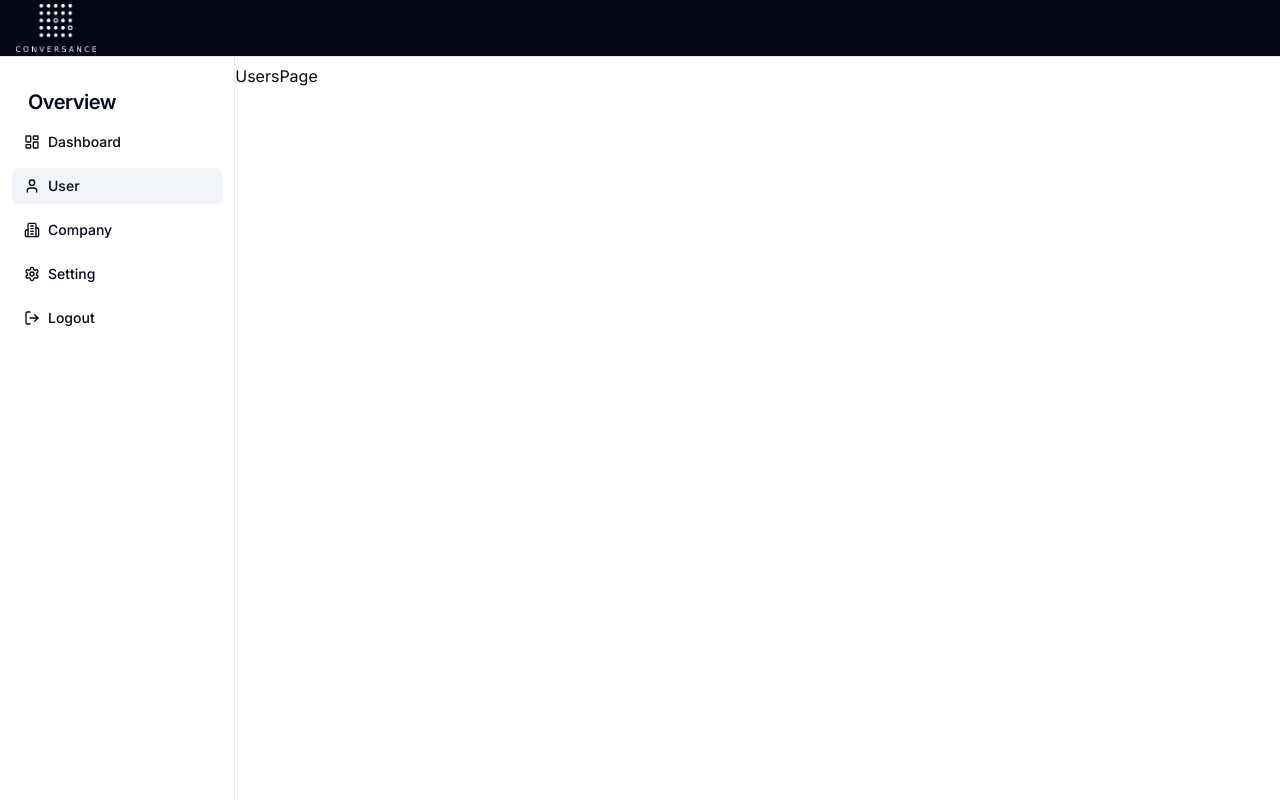
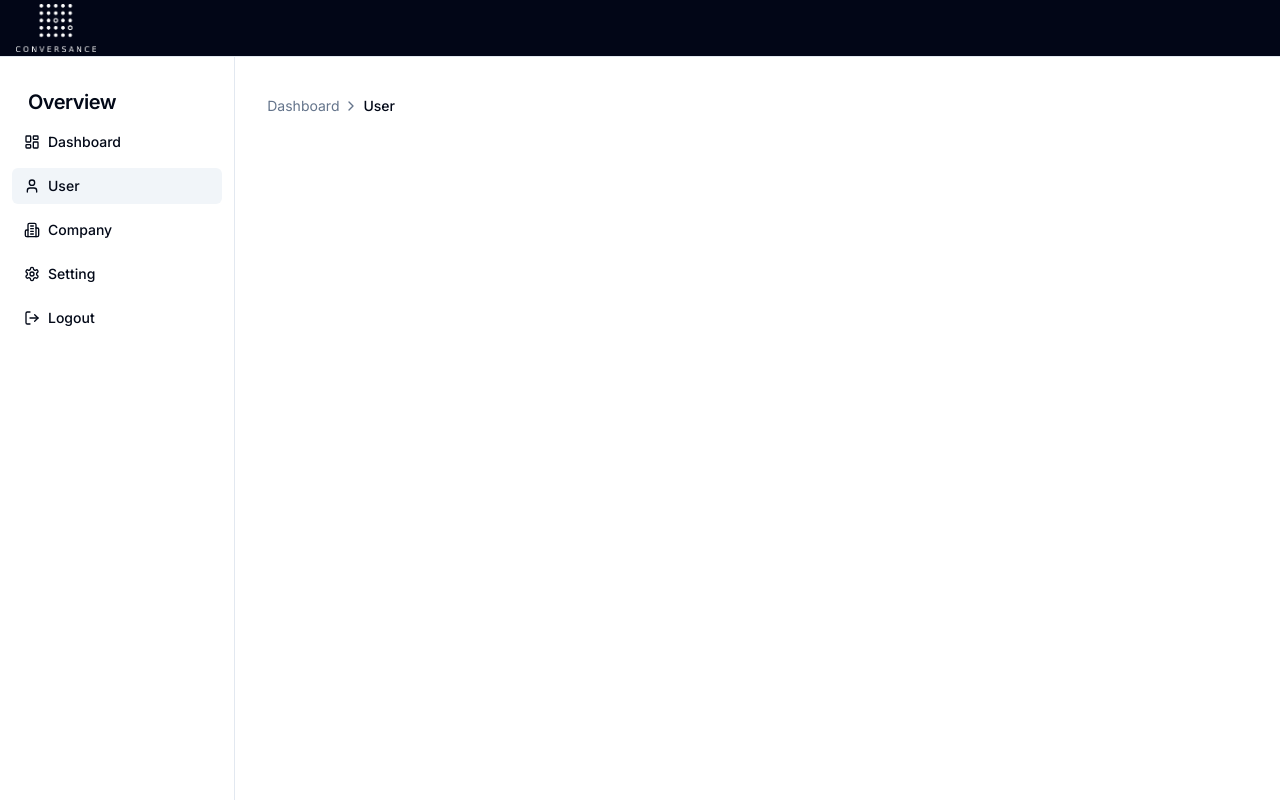
Before and after one commit to dav473/admin, a Next.js app in the folder my-app/: page /admin/users in a window 1280 px wide. Built offline with nearby package versions, Linux system fonts and the light colour scheme.

Commit message:
working on breadcrumb

```diff
--- a/my-app/app/admin/users/page.tsx
+++ b/my-app/app/admin/users/page.tsx
@@ -1,9 +1,14 @@
-import React from 'react'
+import BreadCrumb from "@/components/breadcrumb";
 
-const UsersPage = () => {
+import { users } from "@/constants/data";
+
+const breadcrumbItems = [{ title: "User", link: "/dashboard/user" }];
+export default function page() {
   return (
-    <div>UsersPage</div>
-  )
+    <>
+      <div className="flex-1 space-y-4  p-4 md:p-8 pt-6">
+        <BreadCrumb items={breadcrumbItems} />
+      </div>
+    </>
+  );
 }
-
-export default UsersPage
--- /dev/null
+++ b/my-app/components/breadcrumb.tsx
@@ -0,0 +1,43 @@
+import { cn } from "@/lib/utils";
+import Link from "next/link";
+import React from "react";
+import { ChevronRight } from 'lucide-react';
+
+type BreadCrumbType = {
+  title: string;
+  link: string;
+};
+
+type BreadCrumbPropsType = {
+  items: BreadCrumbType[];
+};
+
+export default function BreadCrumb({ items }: BreadCrumbPropsType) {
+  return (
+    <div className="mb-4 flex items-center space-x-1 text-sm text-muted-foreground">
+      <Link
+        href={"/dashboard"}
+        className="overflow-hidden text-ellipsis whitespace-nowrap"
+      >
+        Dashboard
+      </Link>
+      {items?.map((item: BreadCrumbType, index: number) => (
+        <React.Fragment key={item.title}>
+
+          <ChevronRight  className="h-4 w-4" />
+          <Link
+            href={item.link}
+            className={cn(
+              "font-medium",
+              index === items.length - 1
+                ? "text-foreground pointer-events-none"
+                : "text-muted-foreground",
+            )}
+          >
+            {item.title}
+          </Link>
+        </React.Fragment>
+      ))}
+    </div>
+  );
+}
```
